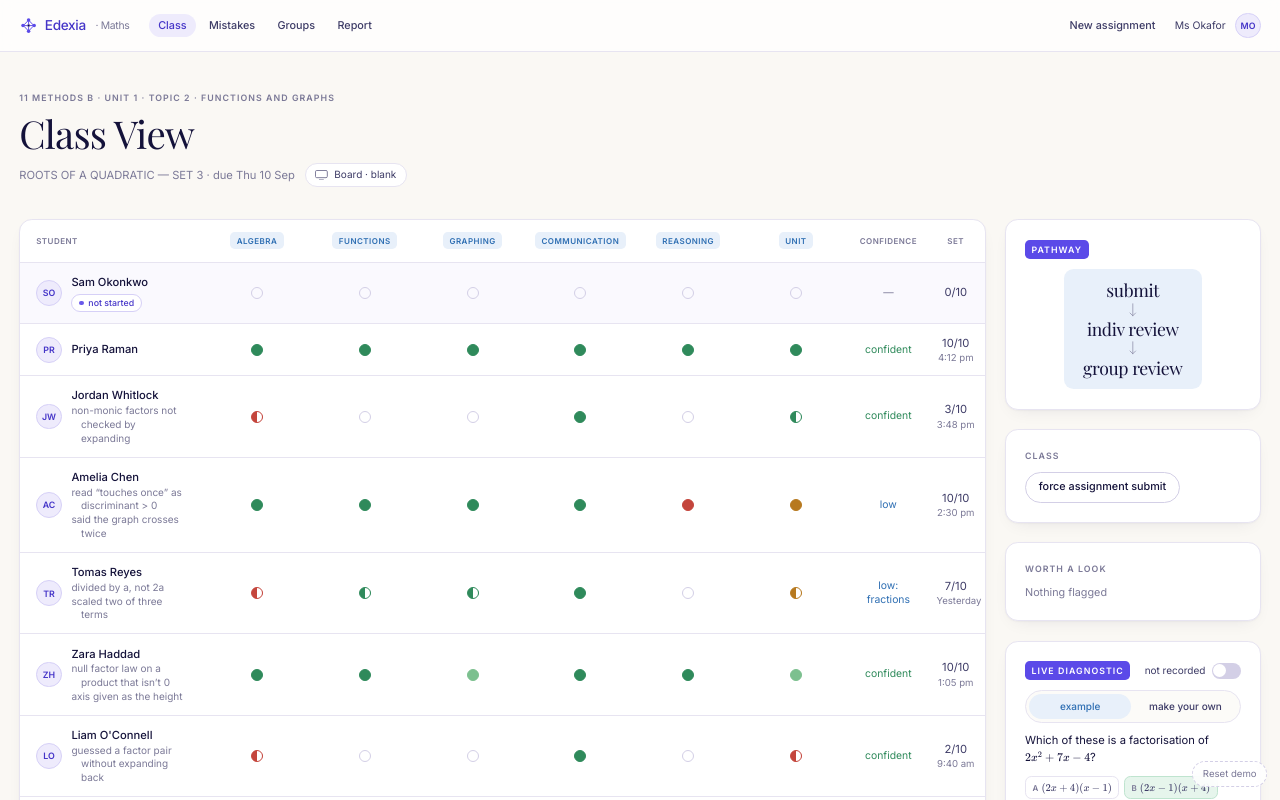
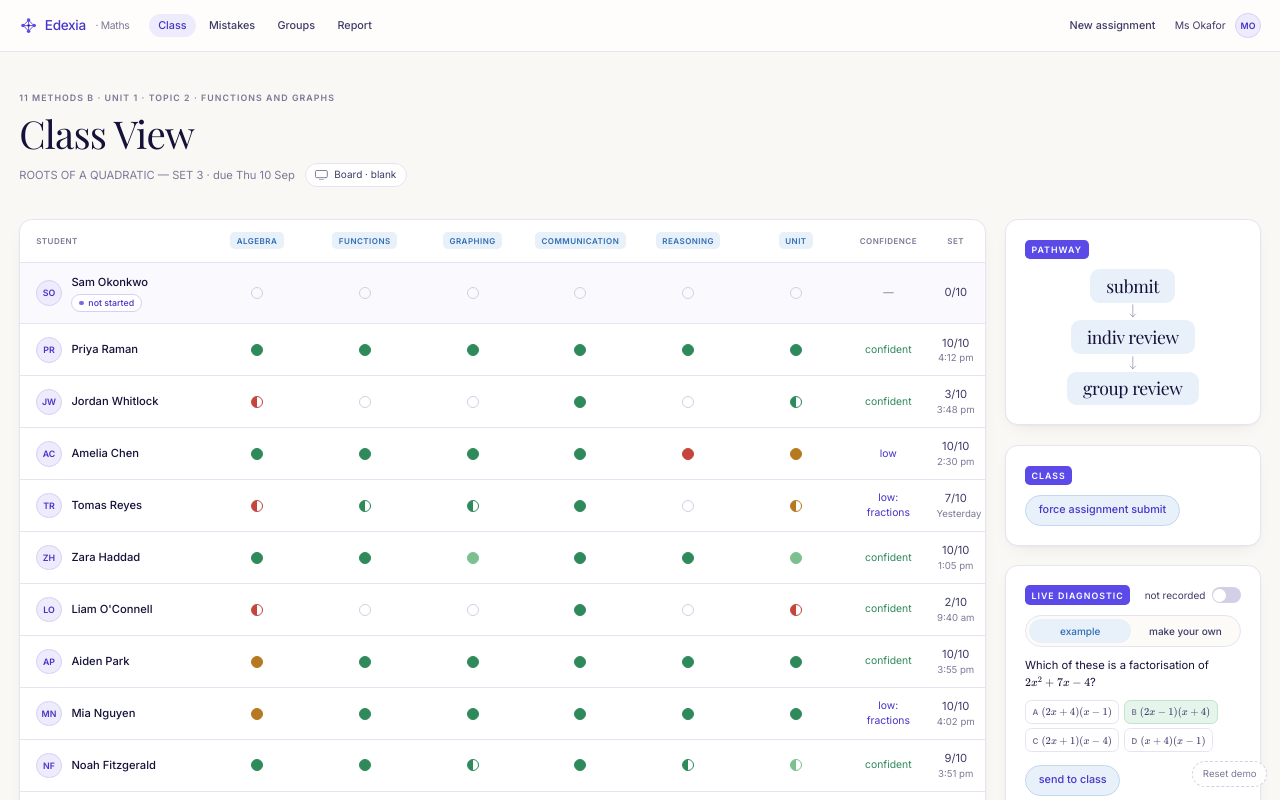
Before and after one commit to cderda7/maths_platform, a Next.js app in the folder curr_version/: page /teacher in a window 1280 px wide. Shown: the top 800 px of the page. Built offline with nearby package versions, Linux system fonts and the light colour scheme.

Commit message:
teacher live: notes as a hover bubble under the name (with notes for the new classmates), low confidence in purple, Worth a look removed, graphing and communication dots that vary, purple Class pill, pathway as three boxes, light-blue buttons with purple text

```diff
--- a/curr_version/app/teacher/ForceSubmit.tsx
+++ b/curr_version/app/teacher/ForceSubmit.tsx
@@ -32,7 +32,7 @@ export default function ForceSubmit({ session }: { session: StudentSession | nul
 
   return (
     <Card className="p-6" data-force-submit>
-      <Eyebrow>Class</Eyebrow>
+      <Eyebrow className="inline-block rounded-md bg-accent px-2 py-1 text-white">Class</Eyebrow>
       {pending && advance ? (
         <div className="mt-3 flex items-center justify-between" data-advance-pending>
           <span className="flex items-center gap-2 text-[14px] text-ink">
@@ -66,7 +66,7 @@ export default function ForceSubmit({ session }: { session: StudentSession | nul
         </div>
       ) : (
         <div className="mt-3">
-          <Button variant="secondary" disabled={!liveWorking || projecting} onClick={() => setConfirming(true)} data-force>
+          <Button variant="sky" disabled={!liveWorking || projecting} onClick={() => setConfirming(true)} data-force>
             force assignment submit
           </Button>
         </div>
--- a/curr_version/app/teacher/TeacherLive.tsx
+++ b/curr_version/app/teacher/TeacherLive.tsx
@@ -14,7 +14,7 @@ import { Avatar, Card, Eyebrow, H1 } from "@/components/ui";
 import { StatusDot, STATUS_WORD } from "@/components/Tag";
 import { ASSIGNMENT, DEMO_STUDENT, unitLabel } from "@/data/assignment";
 import { CLASSMATES } from "@/data/classmates";
-import { categoryLabel, categoryName, categoryOf, groupName, isFlat, leafName, type CategoryId, type LeafId } from "@/data/taxonomy";
+import { categoryLabel, categoryName, categoryOf, isFlat, leafName, type CategoryId, type LeafId } from "@/data/taxonomy";
 import type { Confidence } from "@/data/types";
 import { pathwayOf } from "@/lib/classroom";
 import { useAssignment, useClassroom } from "@/lib/classroom-store";
@@ -31,9 +31,9 @@ const LABEL = "pointer-events-none absolute top-1/2 -translate-y-1/2 whitespace-
 function confidenceWord(c: Confidence | null): { text: string; tone: string } {
   if (!c) return { text: "—", tone: "text-ink-muted" };
   if (c.level === "confident") return { text: "confident", tone: "text-secure" };
-  if (c.level === "low") return { text: "low", tone: "text-standout" };
+  if (c.level === "low") return { text: "low", tone: "text-accent-deep" };
   const names = c.leaves.map((l) => leafName(l).short);
-  return { text: `low: ${names.slice(0, 2).join(", ")}${names.length > 2 ? ` +${names.length - 2}` : ""}`, tone: "text-standout" };
+  return { text: `low: ${names.slice(0, 2).join(", ")}${names.length > 2 ? ` +${names.length - 2}` : ""}`, tone: "text-accent-deep" };
 }
 
 function ago(ms: number | null, now: number): string {
@@ -160,7 +160,7 @@ export default function TeacherLive() {
       evidence: classmateEvidence(c, problems),
       sub: "",
       notes: c.notes,
-      confidence: { text: c.confidence, tone: c.confidence === "confident" ? "text-secure" : "text-standout" },
+      confidence: { text: c.confidence, tone: c.confidence === "confident" ? "text-secure" : "text-accent-deep" },
       set: `${Math.min(c.done, problems.length)}/${problems.length}`,
       setSub: c.when,
     })),
@@ -232,38 +232,44 @@ export default function TeacherLive() {
                       <td className="px-5 py-3.5">
                         <div className="flex items-center gap-3">
                           <Avatar initials={r.initials} />
-                          <div className="min-w-0">
+                          <div className="group/name relative min-w-0">
                             <div className="whitespace-nowrap font-medium text-ink">{r.name}</div>
+                            {r.notes.length > 0 && !column && (
+                              <div className="pointer-events-none absolute left-0 top-full z-30 hidden w-max max-w-[300px] pt-1 group-hover/name:block" data-notes-bubble>
+                                <div className="pointer-events-auto rounded-xl border border-line bg-paper px-3.5 py-2.5 text-[12.5px] leading-snug text-ink-soft shadow-lift">
+                                  <div className="flex flex-col items-start gap-1">
+                                    {r.notes.map((note, n) => {
+                                      const active = isOpen && open.comment === n;
+                                      return (
+                                        <button
+                                          key={n}
+                                          type="button"
+                                          onClick={(e) => commentClick(r.id, n, leavesBehind(note.problems, r.evidence.lines, problems), e)}
+                                          className={`text-left lowercase transition-colors hover:text-ink ${active ? "text-ink underline decoration-line-strong underline-offset-2" : ""}`}
+                                          title="Show only the skills behind this comment"
+                                          data-comment={n}
+                                        >
+                                          {note.text}
+                                        </button>
+                                      );
+                                    })}
+                                  </div>
+                                </div>
+                              </div>
+                            )}
                             {r.live && (
                               <span className="mt-1 inline-flex items-center gap-1.5 whitespace-nowrap rounded-full border border-accent-line bg-paper px-2 py-0.5 text-[11px] font-medium text-accent-deep" data-live-pill>
                                 <span className="h-1.5 w-1.5 animate-pulse rounded-full bg-accent" aria-hidden />
                                 {live ? "in progress" : "not started"}
                               </span>
                             )}
-                            <div className={`flex items-start gap-2 text-[12.5px] leading-snug text-ink-muted ${!column && (r.sub || r.notes.length > 0 || (r.live && (caution.length > 0 || live?.reportSent))) ? "" : "hidden"}`} data-commentary>
+                            <div className={`flex items-start gap-2 text-[12.5px] leading-snug text-ink-muted ${!column && (r.sub || (r.live && (caution.length > 0 || live?.reportSent))) ? "" : "hidden"}`} data-commentary>
                               {r.live && caution.length > 0 && (
                                 <span className="inline-flex items-center gap-1 rounded-full border border-gap-line bg-gap-soft px-1.5 py-0.5 text-[10px] font-semibold uppercase tracking-wide text-gap" data-caution>
                                   <span className="h-1.5 w-1.5 rounded-full bg-gap" aria-hidden /> caution
                                 </span>
                               )}
-                              <span className="flex flex-col items-start">
-                                {r.sub && <span className="-indent-3 pl-3">{r.sub}</span>}
-                                {r.notes.map((note, n) => {
-                                  const active = isOpen && open.comment === n;
-                                  return (
-                                    <button
-                                      key={n}
-                                      type="button"
-                                      onClick={(e) => commentClick(r.id, n, leavesBehind(note.problems, r.evidence.lines, problems), e)}
-                                      className={`-indent-3 pl-3 text-left lowercase transition-colors hover:text-ink ${active ? "text-ink underline decoration-line-strong underline-offset-2" : ""}`}
-                                      title="Show only the skills behind this comment"
-                                      data-comment={n}
-                                    >
-                                      {note.text}
-                                    </button>
-                                  );
-                                })}
-                              </span>
+                              {r.sub && <span className="-indent-3 pl-3">{r.sub}</span>}
                               {r.live && live?.reportSent && (
                                 <Link href="/teacher/report" className="text-accent-deep hover:underline" data-report-link>
                                   Report →
@@ -340,17 +346,17 @@ export default function TeacherLive() {
         <div className="space-y-6">
           <Card className="p-6" data-pathway-card>
             <Eyebrow className="inline-block rounded-md bg-accent px-2 py-1 text-white">Pathway</Eyebrow>
-            <ol className="mx-auto mt-3 w-fit rounded-xl bg-standout-soft px-6 py-3 font-display text-[22px] leading-snug text-ink" data-pathway-chip>
+            <ol className="mx-auto mt-3 flex w-fit flex-col items-center font-display text-[22px] leading-snug text-ink" data-pathway-chip>
               {pathwayChip(pathwayOf(classroom))
                 .split(" → ")
                 .map((stage, i) => (
                   <li key={stage} className="flex flex-col items-center text-center">
                     {i > 0 && (
-                      <svg viewBox="0 0 12 18" className="h-[18px] w-3 text-ink-muted/70" aria-hidden>
+                      <svg viewBox="0 0 12 18" className="my-0.5 h-[18px] w-3 text-ink-muted/70" aria-hidden>
                         <path d="M6 1v15M2.5 12.5 6 16l3.5-3.5" fill="none" stroke="currentColor" strokeWidth="1.1" strokeLinecap="round" strokeLinejoin="round" />
                       </svg>
                     )}
-                    <span>{stage}</span>
+                    <span className="rounded-xl bg-standout-soft px-5 py-1.5">{stage}</span>
                   </li>
                 ))}
             </ol>
@@ -358,24 +364,6 @@ export default function TeacherLive() {
           <ForceSubmit session={live} />
           <GroupProgressCard session={live} />
           <WholeClassCard />
-          <Card className={`p-6 ${caution.length ? "border-gap-line" : ""}`}>
-            <Eyebrow className={caution.length ? "text-gap" : ""}>Worth a look</Eyebrow>
-            {caution.length === 0 ? (
-              <p className="mt-3 text-[13.5px] text-ink-muted">Nothing flagged</p>
-            ) : (
-              <ul className="mt-3 space-y-3">
-                {caution.map((g) => (
-                  <li key={g} className="rounded-xl border border-gap-line bg-gap-soft px-4 py-3">
-                    <div className="flex items-center gap-2 text-[14px] font-medium text-gap">
-                      <span className="h-2 w-2 rounded-full bg-gap" aria-hidden />
-                      {DEMO_STUDENT.name} · {groupName(g).name}
-                    </div>
-                    <p className="mt-1 text-[12.5px] text-ink-soft">Practice twice</p>
-                  </li>
-                ))}
-              </ul>
-            )}
-          </Card>
 
           <DiagnosticPush session={live} />
 
--- a/curr_version/components/ui.tsx
+++ b/curr_version/components/ui.tsx
@@ -38,7 +38,7 @@ export function Button({
     variant === "primary"
       ? "bg-ink text-white hover:bg-ink-soft"
       : variant === "sky"
-        ? "bg-standout-soft text-standout border border-standout-line hover:bg-standout-line/60"
+        ? "bg-standout-soft text-accent-deep border border-standout-line hover:bg-standout-line/60"
         : variant === "accent"
         ? "bg-accent text-white hover:bg-accent-deep"
         : variant === "secondary"
--- a/curr_version/data/classmates.ts
+++ b/curr_version/data/classmates.ts
@@ -36,14 +36,21 @@ const Q7_TWO_TERMS = ["x^2 + 6x + \\tfrac{8}{3}", "2 \\times 4 = 8,\\quad 2 + 4
 const Q8_MIRROR = ["x = -1 \\;\\text{or}\\; x = -3"];
 const Q9_HEIGHT = ["-x(x - 6) = 0", "x = 0 \\;\\text{or}\\; x = 6", "x = 3", "h = 6"];
 const Q10_TWICE = ["b^2 - 4ac = 16 - 20 = -4", "\\Delta < 0 \\Rightarrow \\text{no real solutions}", "\\text{The graph crosses the x-axis twice}"];
+/** Q5 with the turning point's height read off the wrong line, and Q9 rushed: the axis given as the height, a step skipped on the way. */
+const Q5_HEIGHT = ["(x - 5)(x + 1) = 0", "x = 5 \\;\\text{or}\\; x = -1", "x = \\tfrac{5 + (-1)}{2} = 2", "(2, -5)"];
+const Q9_RUSHED = ["-x(x - 6) = 0", "\\text{turning point at } x = 3", "h = 6"];
+/** Right, but in one jump each: what a student who skips steps hands in. */
+const Q1_JUMP = ["x^2 - 5x + 6 = 0", "x = 2, 3"];
+const Q2_JUMP = ["2x^2 + 7x - 4 = (2x - 1)(x + 4)", "x = \\tfrac{1}{2} \\;\\text{or}\\; x = -4"];
+const Q3_JUMP = ["x^2 - x - 12 = 0 \\Rightarrow x = 4, -3"];
 const Q1_SIGNS = ["x^2 - 5x + 6 = 0", "(x + 2)(x + 3) = 0", "x = -2 \\;\\text{or}\\; x = -3"];
 
 /** One known slip per problem, every line in the evaluation table: what a lightweight classmate wrote when they got it wrong. */
 export const SLIPS: Record<string, string[]> = { q1: Q1_SIGNS, q2: Q2_GUESSED, q3: Q3_NFL, q4: Q4_OVER_A, q5: Q5_SIGNS, q6: Q6_TWICE, q7: Q7_TWO_TERMS, q8: Q8_MIRROR, q9: Q9_HEIGHT, q10: Q10_TWICE };
 
-/** A lightweight classmate: the slip for each wrong problem comes from `SLIPS`; no teacher notes. */
-function light(id: string, name: string, initials: string, confidence: Classmate["confidence"], done: number, when: string, wrong: string[], groupStatus = "Quick pass done"): Classmate {
-  return { id, name, initials, confidence, done, when, wrong, notes: [], attempts: Object.fromEntries(wrong.map((pid) => [pid, SLIPS[pid]])), groupStatus };
+/** A lightweight classmate: the slip for each wrong problem comes from `SLIPS` unless overridden; one teacher note per slip. */
+function light(id: string, name: string, initials: string, confidence: Classmate["confidence"], done: number, when: string, wrong: string[], notes: { text: string; problems: string[] }[] = [], attempts: Record<string, string[]> = {}, groupStatus = "Quick pass done"): Classmate {
+  return { id, name, initials, confidence, done, when, wrong, notes, attempts: { ...Object.fromEntries(wrong.map((pid) => [pid, SLIPS[pid]])), ...attempts }, groupStatus };
 }
 
 export const CLASSMATES: Classmate[] = [
@@ -54,19 +61,19 @@ export const CLASSMATES: Classmate[] = [
   { id: "zara", name: "Zara Haddad", initials: "ZH", confidence: "confident", done: 10, when: "1:05 pm", wrong: ["q3", "q9"], notes: [{ text: "null factor law on a product that isn’t 0", problems: ["q3"] }, { text: "axis given as the height", problems: ["q9"] }], attempts: { q3: Q3_NFL, q9: Q9_HEIGHT }, groupStatus: "Discussing Q3 · when the null factor law applies" },
   { id: "liam", name: "Liam O'Connell", initials: "LO", confidence: "confident", done: 2, when: "9:40 am", wrong: ["q2", "q3"], notes: [{ text: "guessed a factor pair without expanding back", problems: ["q2", "q3"] }], attempts: { q2: Q2_GUESSED, q3: Q3_NFL }, groupStatus: "Discussing Q2 · listening" },
   // The lightweight thirteen (ticket 36). A full version of each is a candidate for a later run; see FUTURE_FEATURES.
-  light("aiden", "Aiden Park", "AP", "confident", 10, "3:55 pm", ["q7"]),
-  light("mia", "Mia Nguyen", "MN", "low: fractions", 10, "4:02 pm", ["q2", "q7"]),
-  light("noah", "Noah Fitzgerald", "NF", "confident", 9, "3:51 pm", ["q3"]),
+  light("aiden", "Aiden Park", "AP", "confident", 10, "3:55 pm", ["q7"], [{ text: "scaled two of three terms", problems: ["q7"] }]),
+  light("mia", "Mia Nguyen", "MN", "low: fractions", 10, "4:02 pm", ["q2", "q7"], [{ text: "guessed a factor pair, never expanded back", problems: ["q2"] }, { text: "the third off by a third", problems: ["q7"] }]),
+  light("noah", "Noah Fitzgerald", "NF", "confident", 9, "3:51 pm", ["q3"], [{ text: "null factor law on a product that isn't 0", problems: ["q3"] }]),
   light("chloe", "Chloe Abara", "CA", "confident", 10, "3:58 pm", []),
-  light("ethan", "Ethan Kowalski", "EK", "low", 8, "4:05 pm", ["q1", "q4", "q9"]),
-  light("isla", "Isla Moretti", "IM", "confident", 10, "3:49 pm", ["q10"]),
-  light("lucas", "Lucas Tanaka", "LT", "low: discriminant", 10, "4:00 pm", ["q6", "q10"]),
-  light("grace", "Grace Okoye", "GO", "confident", 10, "3:47 pm", []),
-  light("harper", "Harper Singh", "HS", "confident", 9, "3:57 pm", ["q5"]),
-  light("oliver", "Oliver Brennan", "OB", "low: factorising", 7, "4:08 pm", ["q1", "q2", "q3"]),
-  light("ruby", "Ruby Castellanos", "RC", "confident", 10, "3:53 pm", ["q9"]),
-  light("finn", "Finn Dlamini", "FD", "confident", 10, "3:56 pm", ["q4"]),
-  light("sofia", "Sofia Petrov", "SP", "low: fractions", 10, "4:01 pm", ["q2", "q4"]),
+  light("ethan", "Ethan Kowalski", "EK", "low", 8, "4:05 pm", ["q1", "q4", "q9"], [{ text: "signs flipped in the factors", problems: ["q1"] }, { text: "divided by a, not 2a", problems: ["q4"] }, { text: "axis given as the height, a step skipped", problems: ["q9"] }], { q9: Q9_RUSHED }),
+  light("isla", "Isla Moretti", "IM", "confident", 10, "3:49 pm", ["q10"], [{ text: "said the graph crosses twice", problems: ["q10"] }]),
+  light("lucas", "Lucas Tanaka", "LT", "low: discriminant", 10, "4:00 pm", ["q6", "q10"], [{ text: "read “touches once” as Δ > 0", problems: ["q6"] }, { text: "negative discriminant, two solutions", problems: ["q10"] }]),
+  light("grace", "Grace Okoye", "GO", "confident", 4, "3:47 pm", [], [{ text: "right every time, but jumps steps a reader can't follow", problems: ["q1", "q2", "q3"] }], { q1: Q1_JUMP, q2: Q2_JUMP, q3: Q3_JUMP }),
+  light("harper", "Harper Singh", "HS", "confident", 6, "3:57 pm", ["q5", "q9"], [{ text: "turning point's height from the wrong line", problems: ["q5"] }, { text: "axis given as the height, jumped straight to it", problems: ["q9"] }], { q5: Q5_HEIGHT, q9: Q9_RUSHED }),
+  light("oliver", "Oliver Brennan", "OB", "low: factorising", 7, "4:08 pm", ["q1", "q2", "q3"], [{ text: "guesses factor pairs without expanding back", problems: ["q1", "q2"] }, { text: "null factor law on a product that isn't 0", problems: ["q3"] }]),
+  light("ruby", "Ruby Castellanos", "RC", "confident", 10, "3:53 pm", ["q5", "q9"], [{ text: "turning point's height from the wrong line", problems: ["q5"] }, { text: "axis given as the height", problems: ["q9"] }], { q5: Q5_HEIGHT }),
+  light("finn", "Finn Dlamini", "FD", "confident", 10, "3:56 pm", ["q4", "q5"], [{ text: "divided by a, not 2a", problems: ["q4"] }, { text: "turning point's height from the wrong line", problems: ["q5"] }], { q5: Q5_HEIGHT }),
+  light("sofia", "Sofia Petrov", "SP", "low: fractions", 10, "4:01 pm", ["q2", "q4"], [{ text: "guessed a factor pair", problems: ["q2"] }, { text: "denominator a, not 2a", problems: ["q4"] }]),
 ];
 
 export const CLASSMATE_MAP = Object.fromEntries(CLASSMATES.map((c) => [c.id, c])) as Record<string, Classmate>;
--- a/curr_version/data/evaluation.ts
+++ b/curr_version/data/evaluation.ts
@@ -57,6 +57,7 @@ export const EVALUATION: Record<string, Record<string, LineVerdict>> = {
       "Somewhere a pair of signs doesn't survive the trip back. Expanding a factorisation is a one-line check.",
       "Expand this back: what sign does the x term come out with?",
     ),
+    "x = 2, 3": okc(T(NFL), "Roots read off, the null factor law not shown"),
     "x = -2 \\;\\text{or}\\; x = -3": ok(T(NFL, QUAD), "Null factor law", true),
   },
   q2: {
@@ -66,6 +67,7 @@ export const EVALUATION: Record<string, Record<string, LineVerdict>> = {
     "2x(x+4) - 1(x+4) = 0": ok(T(NONMONIC), "Grouped"),
     "(2x - 1)(x + 4) = 0": ok(T(NONMONIC), "Factorised"),
     "x = \\tfrac{1}{2} \\;\\text{or}\\; x = -4": ok(T(NFL, FRAC), "Null factor law"),
+    "2x^2 + 7x - 4 = (2x - 1)(x + 4)": okc(T(NONMONIC), "Factorised in one line, the split not shown"),
     "(2x + 4)(x - 1) = 0": wrong(
       T(NONMONIC),
       "Factorised",
@@ -81,6 +83,7 @@ export const EVALUATION: Record<string, Record<string, LineVerdict>> = {
     "x^2 - x - 12 = 0": ok(T(LIN), "Rearranged to standard form"),
     "(x - 4)(x + 3) = 0": ok(T(MONIC), "Factorised"),
     "x = 4 \\;\\text{or}\\; x = -3": ok(T(NFL, QUAD), "Null factor law"),
+    "x^2 - x - 12 = 0 \\Rightarrow x = 4, -3": okc(T(MONIC, NFL), "Factorised and solved in one line"),
     "x - 3 = 6 \\;\\text{or}\\; x + 2 = 6": wrong(
       T(NFL),
       "Split the product",
--- a/curr_version/data/race.ts
+++ b/curr_version/data/race.ts
@@ -7,12 +7,12 @@ import type { GroupColour } from "./groups";
  * Tuned so that two groups finish before the demo group plausibly does (about five to six
  * minutes) and two after, inside ten minutes. A union longer than its row carries on at the
  * row's last gap; a shorter one finishes at its own last moment. Sizes below match the default
- * seating and the classmates' wrong lists (mint 3 · amber 6 · coral 6 · violet 5).
+ * seating and the classmates' wrong lists (mint 4 · amber 6 · coral 6 · violet 6).
  */
 export const RACE_SCHEDULE: Record<GroupColour, number[]> = {
-  mint: [70, 150, 220],
+  mint: [60, 120, 170, 220],
   amber: [35, 80, 130, 185, 240, 290],
   coral: [60, 150, 260, 360, 460, 550],
-  violet: [80, 200, 330, 470, 590],
+  violet: [80, 200, 330, 450, 530, 590],
   sky: [50, 110, 190, 270, 350, 420],
 };
```
Also changed, not shown: 2 other files (tests, documents, lock files or other folders).
